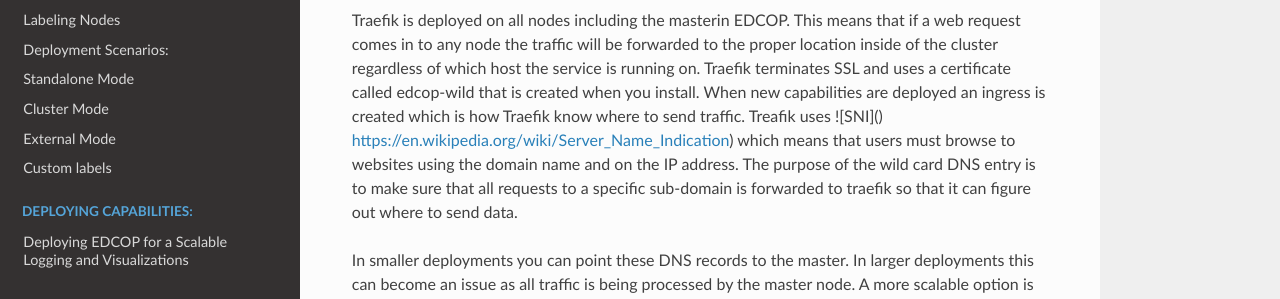
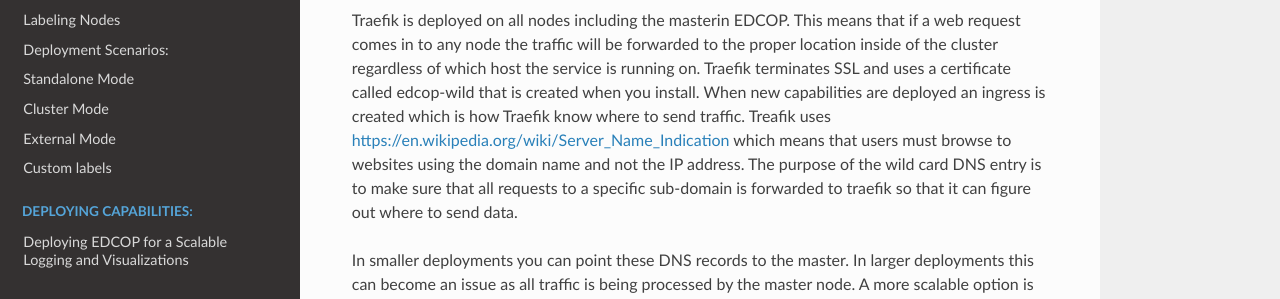
Before and after one commit to sealingtech/EDCOP, a Sphinx documentation site: the page built from docs/ingress_design.rst, in a window 1280 px wide and 900 px high. Shown: the part 356-655 px from the top of the window. Built offline with Sphinx 7.4.7 and the Read the Docs theme 2.0.0, drawn with Linux system fonts in a browser that asks for light colours.

Commit message:
Update ingress_design.rst

```diff
--- a/docs/ingress_design.rst
+++ b/docs/ingress_design.rst
@@ -10,7 +10,7 @@
 Traefik
 #######
 
-Traefik is deployed on all nodes including the masterin EDCOP.  This means that if a web request comes in to any node the traffic will be forwarded to the proper location inside of the cluster regardless of which host the service is running on.  Traefik terminates SSL and uses a certificate called edcop-wild that is created when you install.  When new capabilities are deployed an ingress is created which is how Traefik know where to send traffic.  Treafik uses ![SNI]() https://en.wikipedia.org/wiki/Server_Name_Indication) which means that users must browse to websites using the domain name and on the IP address.  The purpose of the wild card DNS entry is to make sure that all requests to a specific sub-domain is forwarded to traefik so that it can figure out where to send data.
+Traefik is deployed on all nodes including the masterin EDCOP.  This means that if a web request comes in to any node the traffic will be forwarded to the proper location inside of the cluster regardless of which host the service is running on.  Traefik terminates SSL and uses a certificate called edcop-wild that is created when you install.  When new capabilities are deployed an ingress is created which is how Traefik know where to send traffic.  Treafik uses https://en.wikipedia.org/wiki/Server_Name_Indication which means that users must browse to websites using the domain name and not the IP address.  The purpose of the wild card DNS entry is to make sure that all requests to a specific sub-domain is forwarded to traefik so that it can figure out where to send data.
 
 In smaller deployments you can point these DNS records to the master.  In larger deployments this can become an issue as all traffic is being processed by the master node.  A more scalable option is to use a network load balancer which forwards network traffic to all nodes (master and minions).  This serves to spread the load of this traffic as well as provides redundancy in case a node fails.  In this situation, the wild card DNS entry must be pointed at the load balancer IP.
 
```
